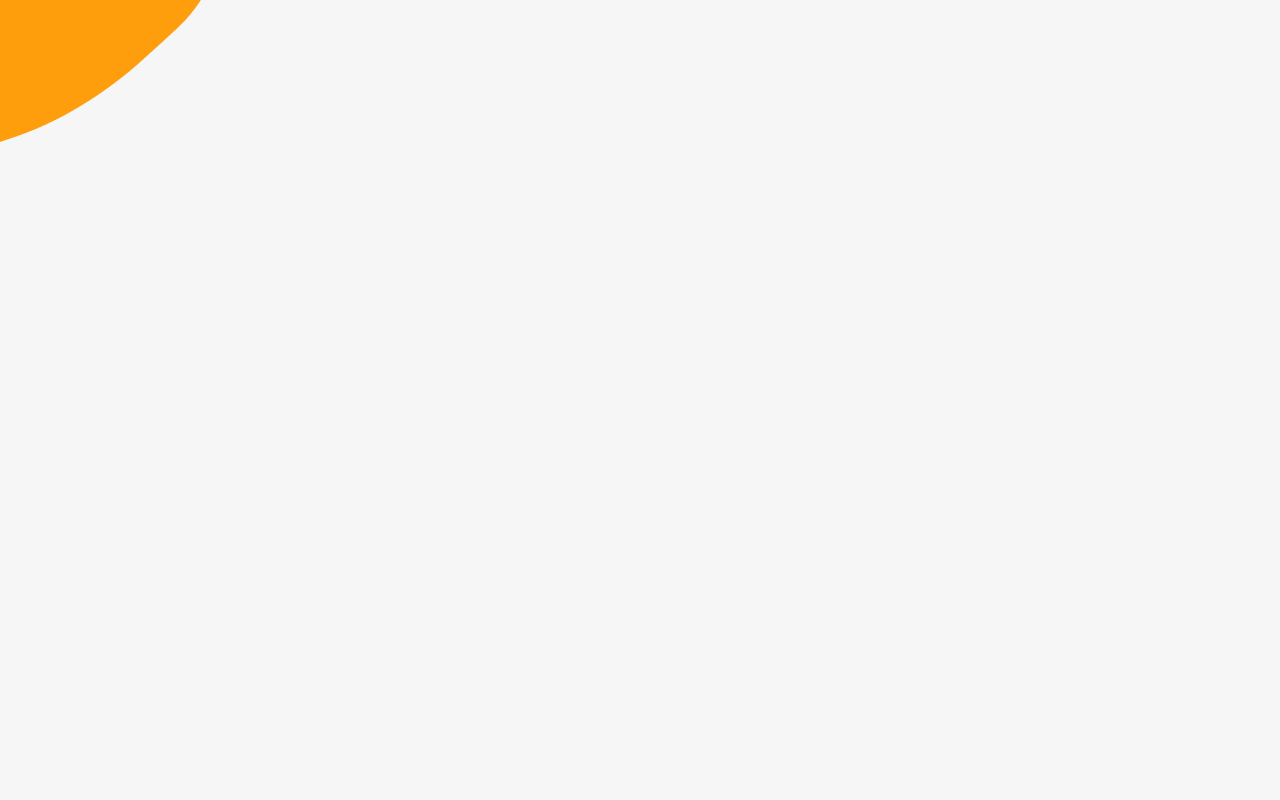
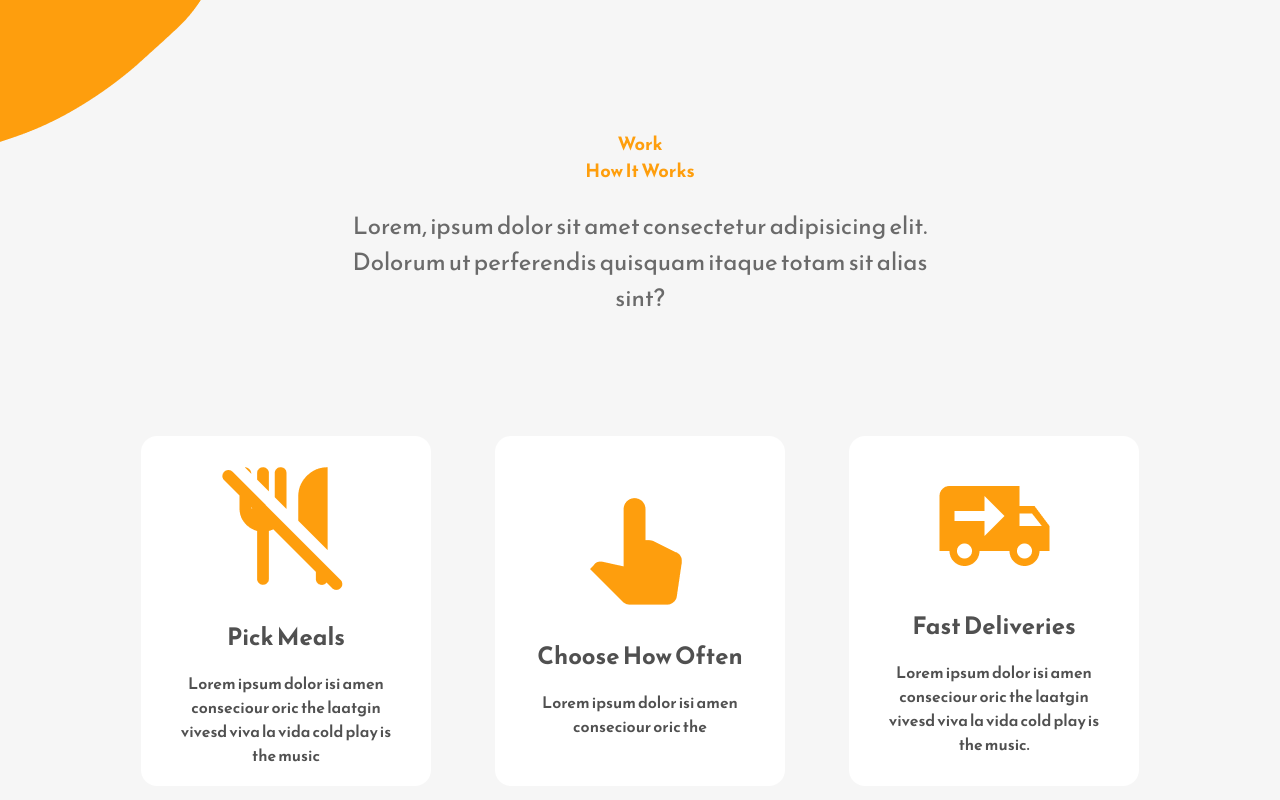
Before and after one commit to Elai5/Restaurant-landing-page, a React (Create React App) app: page / in a window 1280 px wide. Shown: the part 1935-2735 px from the top of the page. Before the commit the page ends 2101 px from the top, so only its background shows below. Built offline with nearby package versions, Linux system fonts and the light colour scheme.

Commit message:
added work section

```diff
--- a/src/App.js
+++ b/src/App.js
@@ -3,12 +3,14 @@
 import "./App.css";
 import Home from "./Components/Home";
 import About from "./Components/About";
+import Work from "./Components/Work";
 
 function App() {
   return (
     <div className="App">
       <Home />
       <About />
+      <Work />
     </div>
   );
 }
--- /dev/null
+++ b/src/Components/Work.js
@@ -0,0 +1,52 @@
+/** @format */
+
+import React from "react";
+import PickMeals from "../Assets/pick-meals-image.png";
+import ChooseMeals from "../Assets/choose-image.png";
+import DeliveryMeals from "../Assets/delivery-image.png";
+
+const Work = () => {
+  const workInfoData = [
+    {
+      image: PickMeals,
+      tittle: "Pick Meals",
+      text: "Lorem ipsum dolor isi amen conseciour oric the laatgin vivesd viva la vida cold play is the music",
+    },
+    {
+      image: ChooseMeals,
+      tittle: "Choose How Often",
+      text: "Lorem ipsum dolor isi amen conseciour oric the ",
+    },
+    {
+      image: DeliveryMeals,
+      tittle: "Fast Deliveries",
+      text: "Lorem ipsum dolor isi amen conseciour oric the laatgin vivesd viva la vida cold play is the music.",
+    },
+  ];
+
+  return (
+    <div className="work-section-wrapper">
+      <div className="work-section-top">
+        <p className="primary-subheading">Work</p>
+        <h1 className="primary-subheading">How It Works</h1>
+        <p className="primary-text">
+          Lorem, ipsum dolor sit amet consectetur adipisicing elit. Dolorum ut
+          perferendis quisquam itaque totam sit alias sint?
+        </p>
+      </div>
+      <div className="work-section-bottom">
+        {workInfoData.map((data) => (
+          <div className="work-section-info">
+            <div className="info-boxes-img-container">
+              <img src={data.image} alt="" />
+              <h2>{data.tittle}</h2>
+              <p>{data.text}</p>
+            </div>
+          </div>
+        ))}
+      </div>
+    </div>
+  );
+};
+
+export default Work;
```
